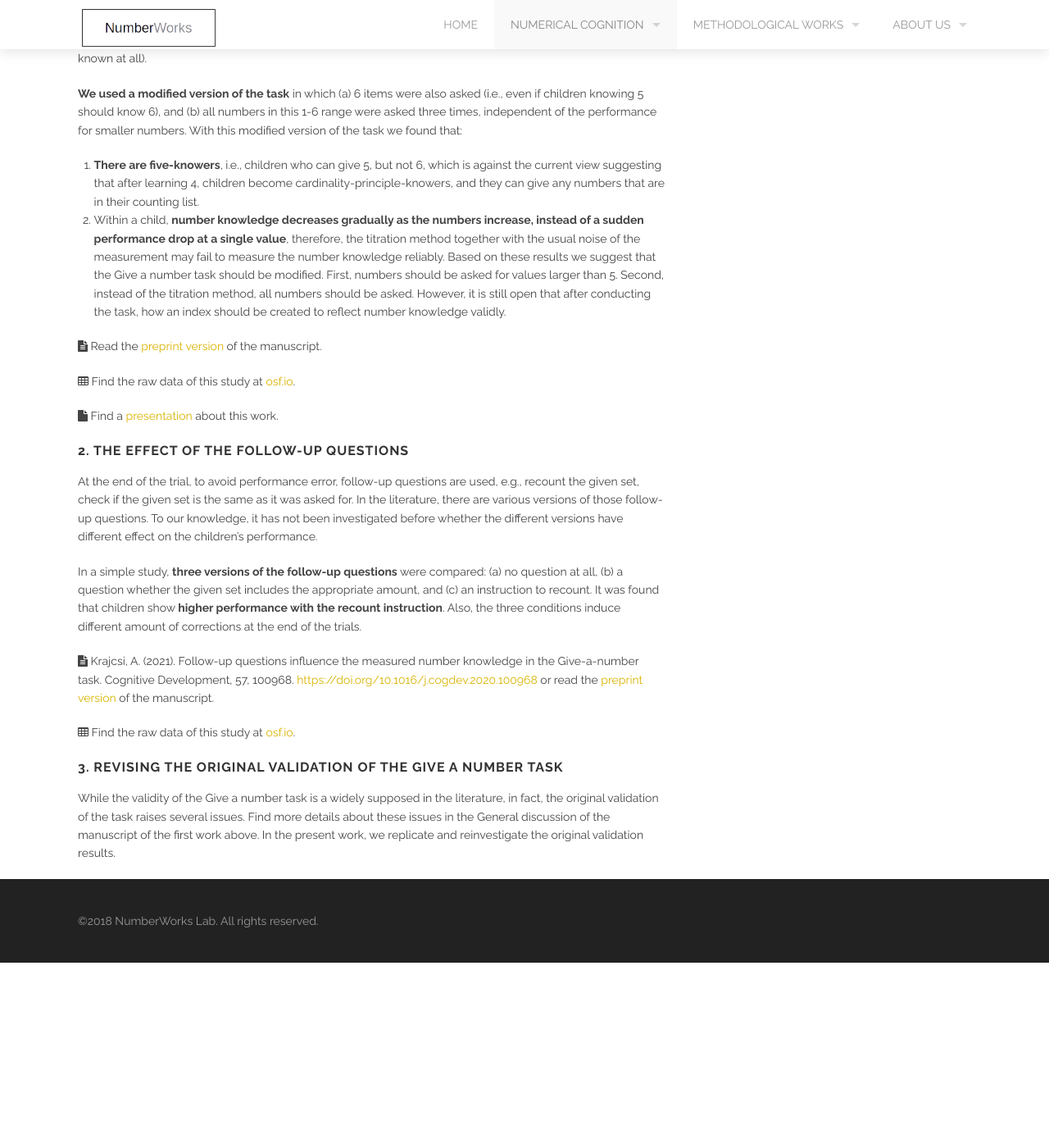
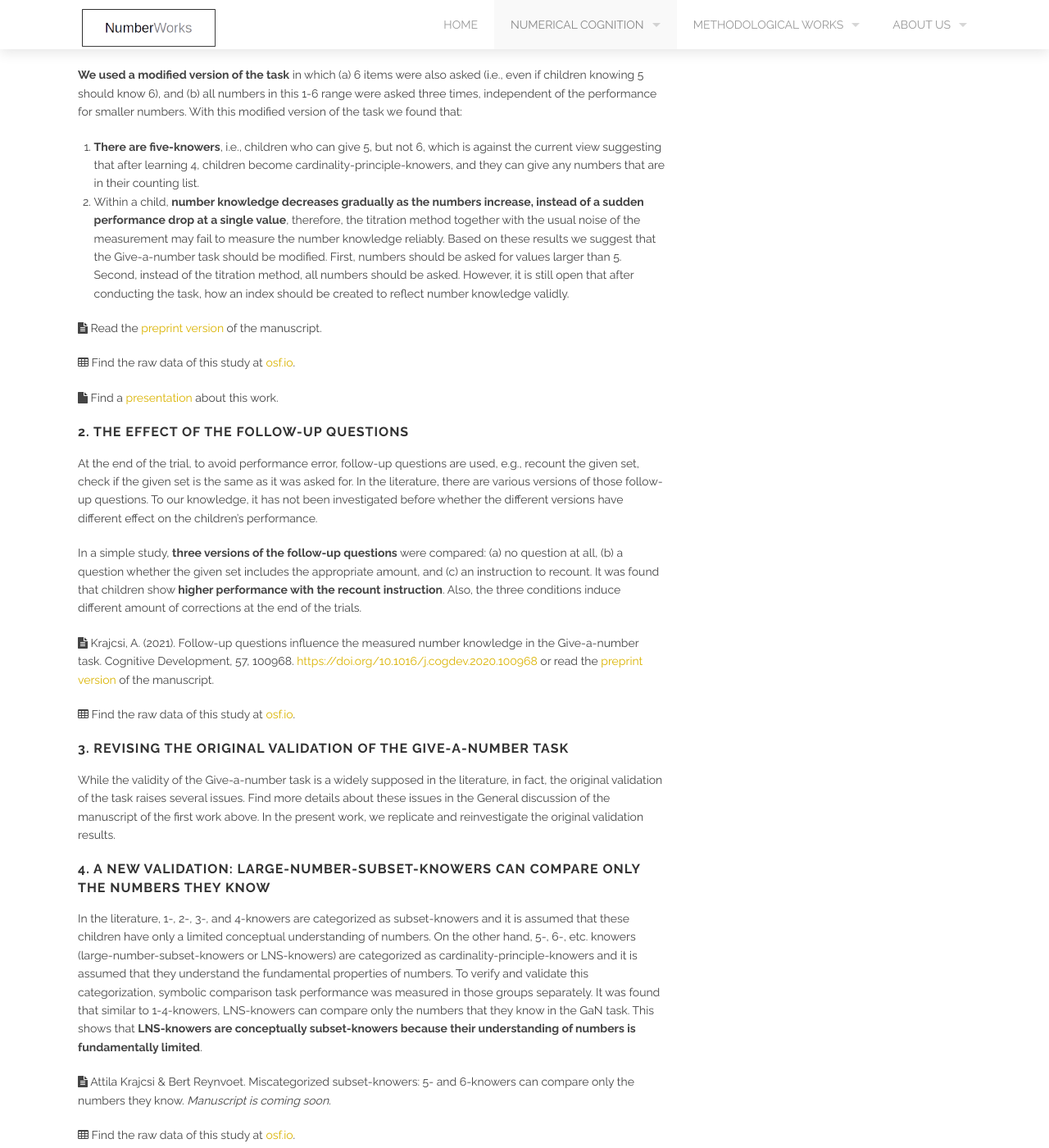
Before and after one commit to theNumberWorks/numberworks_website, a Jekyll site: the page built from the_give_a_number_task_revisited.md, in a window 1280 px wide and 1400 px high, scrolled down 778 px. Shown: the whole window at 82% size. Built offline with Jekyll 4.4.1, drawn with Linux system fonts in a browser that asks for light colours; before the commit the page ends 1952 px from its top, so only the background shows below that; some of the changed text lies outside the part shown.

Commit message:
Update the_give_a_number_task_revisited.md

```diff
--- a/the_give_a_number_task_revisited.md
+++ b/the_give_a_number_task_revisited.md
@@ -10,20 +10,20 @@ The Give-a-number task is the gold standard to measure preschoolers number knowl
 
 ### 0. Summaries of our works
 
-<i class='fa fa-file-text'></i> See a short summary of the methodological issues in the appropriate section of our review on understanding the cardinality principle: Sella, F., Slusser, E., Odic, D., & Krajcsi, A. (2021). The emergence of children’s natural number concepts: Current theoretical challenges. Child Development Perspectives, n/a(n/a). [https://doi.org/10.1111/cdep.12428](https://doi.org/10.1111/cdep.12428). If you don't have the appropriate access, see the paper in an alternative source provided by the same publisher [here](https://onlinelibrary.wiley.com/share/author/KV8EMDY96Z5F6YVDA5GN?target=10.1111/cdep.12428).
+<i class='fa fa-file-text'></i> See a short summary of the methodological issues in the appropriate section of our review on understanding the cardinality principle: Sella, F., Slusser, E., Odic, D., & Krajcsi, A. (2021). The emergence of children’s natural number concepts: Current theoretical challenges. Child Development Perspectives, 15(4), 265–273. [https://doi.org/10.1111/cdep.12428](https://doi.org/10.1111/cdep.12428).
 
 <i class='fa fa-file'></i> Find a [short presentation](https://docs.google.com/presentation/d/1owAbT48vQhKDpEwzqBacLeAqK1nn39NauQV_EwTwZsA/edit?usp=sharing) about these works.
 
 <i class='fa fa-file-video-o'></i> Watch an [MCLS 2020 presentation](https://www.youtube.com/watch?v=finJsMHUUKM) about the summary of these works.
 
-### 1. Large-number subset-knowers and the titration method
+### 1. Large-number-subset-knowers and the titration method
 
 In the current version of the task, (a) the **numbers are asked up to 5** (because it is supposed that if a child knows 5, then she knows all other numbers in her counting list), and (b) with the so called **titration method** if a number is not known, then no larger numbers are asked (because it is supposed that up to the limit of the child's number knowledge, the numbers are known relatively firmly, and beyond that limit numbers are not known at all).
 
 **We used a modified version of the task** in which (a) 6 items were also asked (i.e., even if children knowing 5 should know 6), and (b) all numbers in this 1-6 range were asked three times, independent of the performance for smaller numbers. With this modified version of the task we found that:
 1. **There are five-knowers**, i.e., children who can give 5, but not 6, which is against the current view suggesting that after learning 4, children become cardinality-principle-knowers, and they can give any numbers that are in their counting list.
 2. Within a child, **number knowledge decreases gradually as the numbers increase, instead of a sudden performance drop at a single value**, therefore, the titration method together with the usual noise of the measurement may fail to measure the number knowledge reliably.
-Based on these results we suggest that the Give a number task should be modified. First, numbers should be asked for values larger than 5. Second, instead of the titration method, all numbers should be asked. However, it is still open that after conducting the task, how an index should be created to reflect number knowledge validly.
+Based on these results we suggest that the Give-a-number task should be modified. First, numbers should be asked for values larger than 5. Second, instead of the titration method, all numbers should be asked. However, it is still open that after conducting the task, how an index should be created to reflect number knowledge validly.
 
 <i class='fa fa-file-text'></i> Read the [preprint version](https://osf.io/2kh9s) of the manuscript.
 
@@ -41,6 +41,14 @@ In a simple study, **three versions of the follow-up questions** were compared:
 
 <i class='fa fa-table'></i> Find the raw data of this study at [osf.io](https://osf.io/584y3/).
 
-### 3. Revising the original validation of the Give a number task
+### 3. Revising the original validation of the Give-a-number task
 
-While the validity of the Give a number task is a widely supposed in the literature, in fact, the original validation of the task raises several issues. Find more details about these issues in the General discussion of the manuscript of the first work above. In the present work, we replicate and reinvestigate the original validation results.
+While the validity of the Give-a-number task is a widely supposed in the literature, in fact, the original validation of the task raises several issues. Find more details about these issues in the General discussion of the manuscript of the first work above. In the present work, we replicate and reinvestigate the original validation results.
+
+### 4. A new validation: Large-number-subset-knowers can compare only the numbers they know
+
+In the literature, 1-, 2-, 3-, and 4-knowers are categorized as subset-knowers and it is assumed that these children have only a limited conceptual understanding of numbers. On the other hand, 5-, 6-, etc. knowers (large-number-subset-knowers or LNS-knowers) are categorized as cardinality-principle-knowers and it is assumed that they understand the fundamental properties of numbers. To verify and validate this categorization, symbolic comparison task performance was measured in those groups separately. It was found that similar to 1-4-knowers, LNS-knowers can compare only the numbers that they know in the GaN task. This shows that **LNS-knowers are conceptually subset-knowers because their understanding of numbers is fundamentally limited**.
+
+<i class='fa fa-file-text'></i> Attila Krajcsi & Bert Reynvoet. Miscategorized subset-knowers: 5- and 6-knowers can compare only the numbers they know. <i>Manuscript is coming soon.</i>
+
+<i class='fa fa-table'></i> Find the raw data of this study at [osf.io](https://osf.io/qj428/).
```
